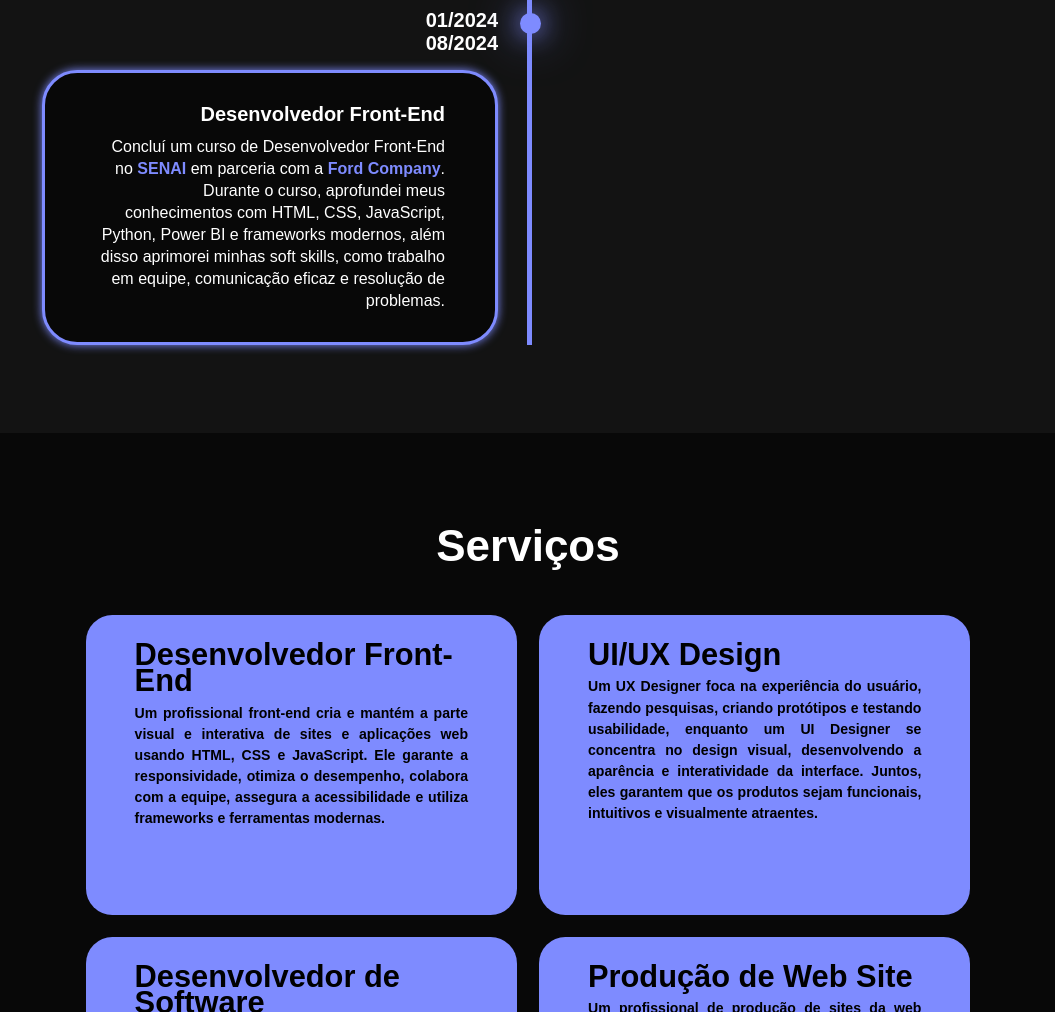
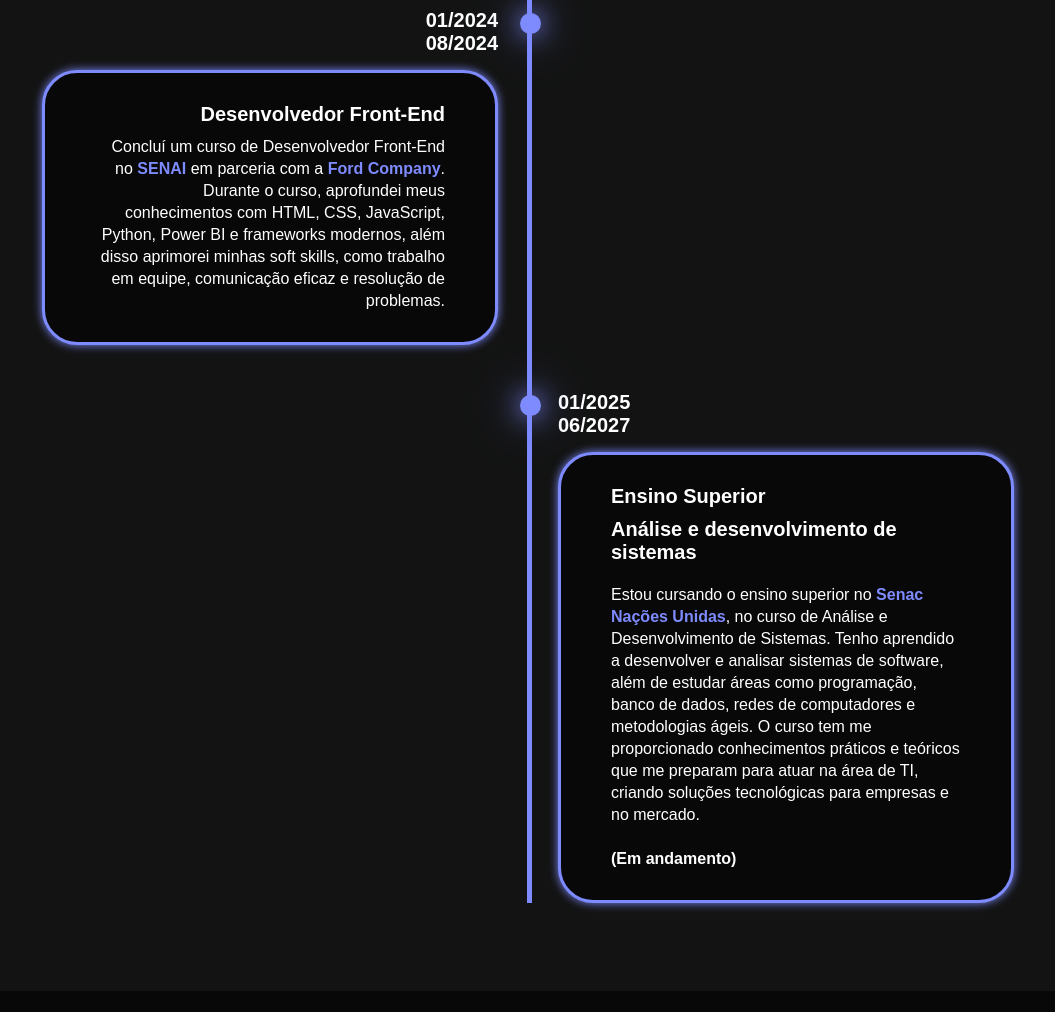
Before and after one commit to joaopaulofserafim/Portfolio, a plain HTML site: page index.html in a window 1280 px wide. Shown: the part 1788-2800 px from the top of the page, without its empty margins (112-1167 px from the left). Drawn offline with nearby package versions, Linux system fonts and the light colour scheme.

Commit message:
feat: adicionando formação academica

```diff
--- a/index.html
+++ b/index.html
@@ -109,6 +109,29 @@
               JavaScript, Python, Power BI e frameworks modernos, além disso
               aprimorei minhas soft skills, como trabalho em equipe, comunicação
               eficaz e resolução de problemas.
+            </p>
+          </div>
+        </div>
+
+
+
+        <div class="linhaDoTempo-conteudo">
+          <div class="linhaDoTempo-Ponto"></div>
+          <div class="linhaDoTempo-data">
+            01/2025 <br />
+            06/2027
+          </div>
+          <div class="linhaDoTempo-texto">
+            <h3><b>Ensino Superior </b></h3>
+            <h3><b>Análise e desenvolvimento de sistemas </b></h3>
+            <br>
+            <p>
+              Estou cursando o ensino superior no <span><b> Senac Nações Unidas</b></span>,
+               no curso de Análise e Desenvolvimento de Sistemas. Tenho aprendido a desenvolver e analisar sistemas de software, além de estudar áreas como programação, banco de dados, redes de computadores e metodologias ágeis. O curso tem me proporcionado conhecimentos práticos e teóricos que me preparam para atuar na área de TI, criando soluções tecnológicas para empresas e no mercado.
+               <br>
+               <br>
+
+               <b>(Em andamento)</b>
             </p>
           </div>
         </div>
```
